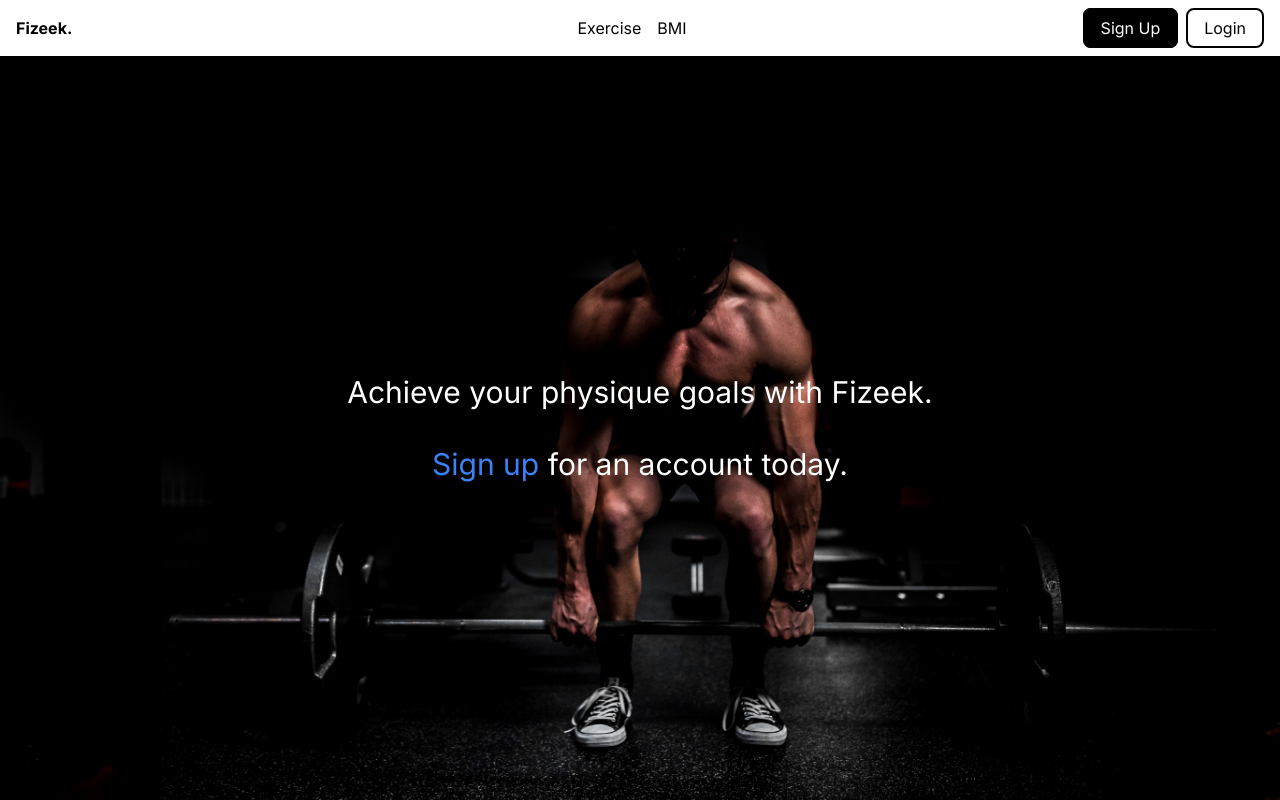
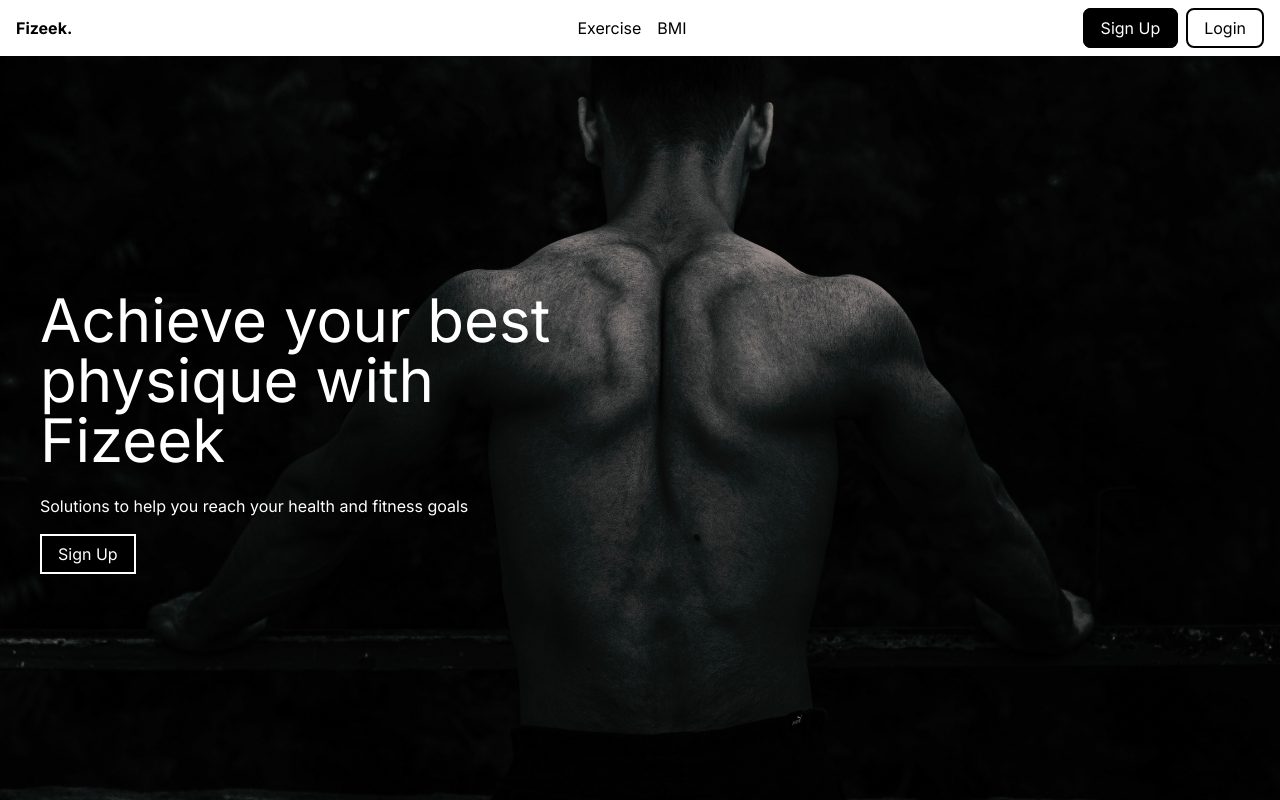
Before and after one commit to hoalex21/Fizeek, a Next.js app: page / in a window 1280 px wide. Built offline with nearby package versions, Linux system fonts and the light colour scheme; no server answers.

Commit message:
redesign homepage

```diff
--- a/app/page.tsx
+++ b/app/page.tsx
@@ -8,20 +8,21 @@ export default function Home() {
       <NavBar />
 
       <main>
-        <div className="-z-10 absolute w-screen h-[calc(100vh-56px)]">
-          <Image
-            src="/deadlift.jpg"
-            alt="A man deadlifting"
-            fill={true}
-            style={{objectFit: "cover"}}
-          />
-        </div>
-
-        <div className='flex h-[calc(100vh-56px)] text-center'>
-          <div className='m-auto text-3xl text-white'>
-            <p>Achieve your physique goals with Fizeek.</p>
-            <br />
-            <p><Link href="/signup" className='text-blue-500'>Sign up</Link> for an account today.</p>
+        <div className='h-[calc(100vh-56px)] grid grid-cols-2'>
+          <div className='text-white flex justify-center md:col-span-1 col-span-2 gap-1 items-center'>
+            <div className='px-10'>
+              <p className='text-6xl'>Achieve your best physique with Fizeek</p> <br></br>
+              <p>Solutions to help you reach your health and fitness goals</p> <br></br>
+              <Link className="bg-black p-1 border-2 border-white text-white px-4 py-2" href="/auth/signup">Sign Up</Link>
+            </div>
+            <div className='-z-10'>
+              <Image
+                src="/back.jpg"
+                alt="A bodybuilder performing a back pose."
+                fill={true}
+                style={{objectFit: "cover"}}
+              />
+            </div>
           </div>
         </div>
       </main>
```
Also changed, not shown: public/back.jpg (added), public/deadlift.jpg (deleted).
